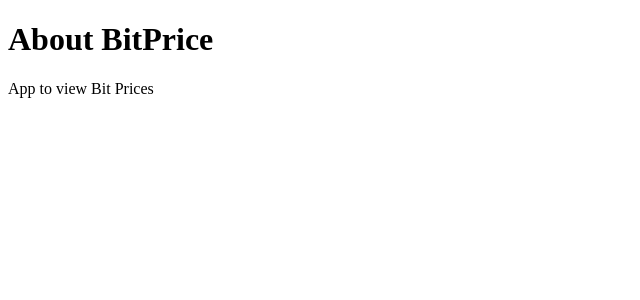
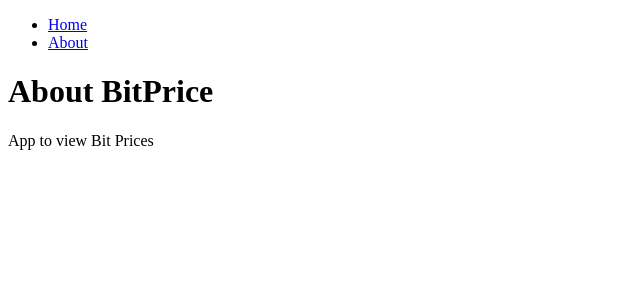
Before and after one commit to ch264/Next_CrashCourse, a Next.js app: page /about in a window 1280 px wide. Shown: the top 300 px of the page, without its empty margins (0-640 px from the left). Built offline with nearby package versions, Linux system fonts and the light colour scheme.

Commit message:
added links to navigate but have to include them in every page

```diff
--- a/pages/about.js
+++ b/pages/about.js
@@ -1,5 +1,13 @@
+
+import Link from 'next/link'
+
 const about = () => (
     <div>
+        <ul>
+            <li><Link href="/"><a>Home</a></Link></li>
+            <li><Link href="/about"><a>About</a></Link></li>
+        </ul>
+
         <h1>About BitPrice</h1>
         <p>App to view Bit Prices</p>
     </div>
```
Also changed, not shown: pages/index.js (+7 -0 lines), 1 other file (tests, documents, lock files or other folders).
